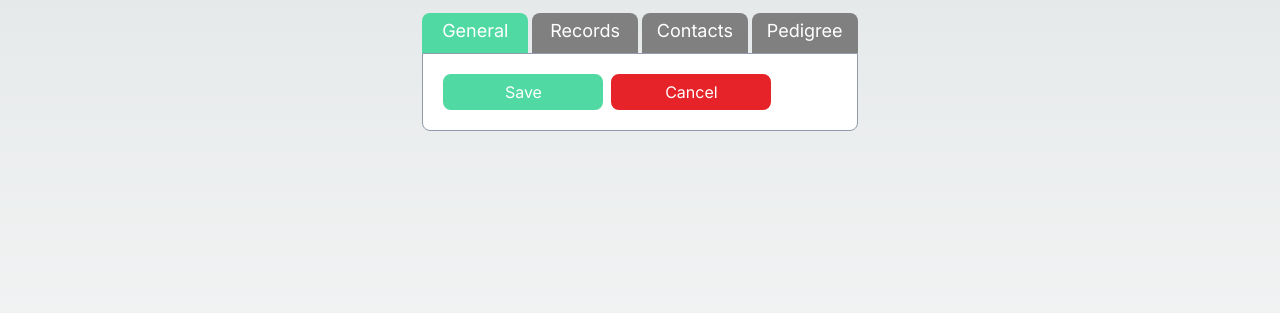
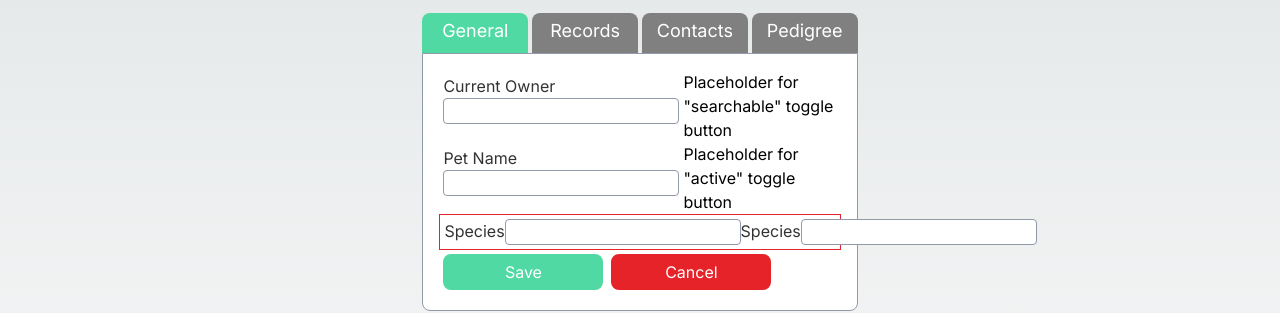
Before and after one commit to samnbogen/petstarz, a Next.js app: page /userSupplier/petcard in a window 1280 px wide. Shown: the part 475-788 px from the top of the page. Built offline with nearby package versions, Linux system fonts and the light colour scheme; no server answers; a web font is replaced by a local one.

Commit message:
Started new form

```diff
--- a/app/userSupplier/petcard/form.js
+++ b/app/userSupplier/petcard/form.js
@@ -1,9 +1,31 @@
 export default function PetCardForm() {
     return (
         <div  className="border rounded-b-lg border-light-gray p-4 w-2/5 bg-white">
+            <div class="flex flex-row">
+                <div className="p-1">
+                    <label class="text-gray block" for="currentOwner">Current Owner</label>
+                    <input class="border border-light-gray rounded" type="text" id="currentOwner" name="currentOwner" />
+                </div>
                 <div>
+                    <p>Placeholder for "searchable" toggle button</p>
+                </div>
+            </div>
+            <div class="flex flex-row">
+                <div className="p-1">
+                    <label class="text-gray block" for="petName">Pet Name</label>
+                    <input class=" border border-light-gray rounded" type="text" id="petName" name="petName" />
+                </div>
                 <div>
-                    <div>
+                    <p>Placeholder for "active" toggle button</p>
+                </div>
+            </div>
+            <div className="flex flex-row border border-red p-1"> {/*Why does this get pushed outside of the box??*/}
+                    <label class="text-gray block" for="species">Species</label>
+                    <input class=" border border-light-gray rounded" type="text" id="species" name="species" />
+                    <label class="text-gray block" for="species">Species</label>
+                    <input class=" border border-light-gray rounded" type="text" id="species" name="species" />
+            </div>
+            {/*New form is above this line*/}
             <div className="flex flex-row p-1">
                 <div class="mr-1">
                     <div class="text-center text-white p-1 w-40 border-2 border-green bg-green rounded-lg hover:bg-white hover:cursor-pointer hover:text-green">
@@ -13,9 +35,6 @@ export default function PetCardForm() {
                 <div class="ml-1">
                     <div class="text-center text-white p-1 w-40 border-2 border-red bg-red rounded-lg hover:bg-white hover:cursor-pointer hover:text-red">
                         <p>Cancel</p>
-                                </div>
-                        </div>
-                    </div>
                     </div>
                 </div>
             </div>
```
Lines whose indentation alone changed are shown as unchanged.
